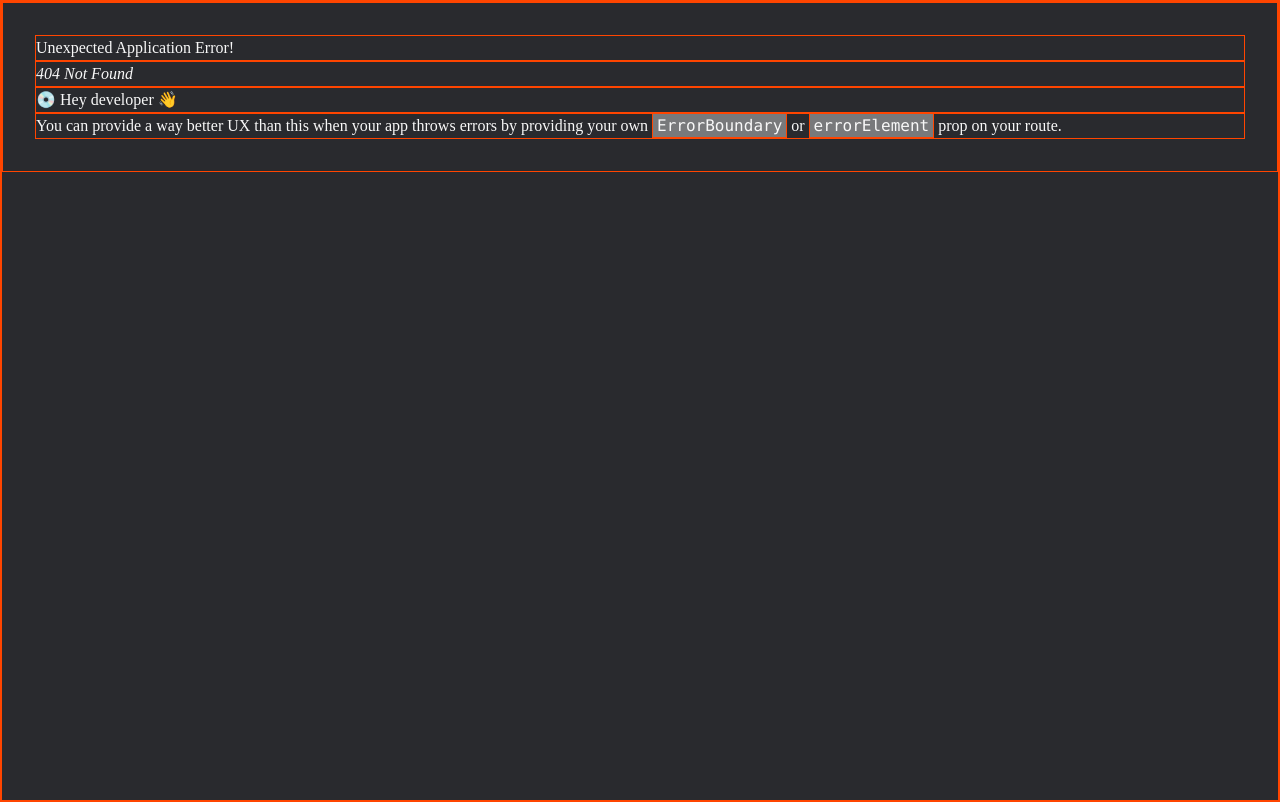
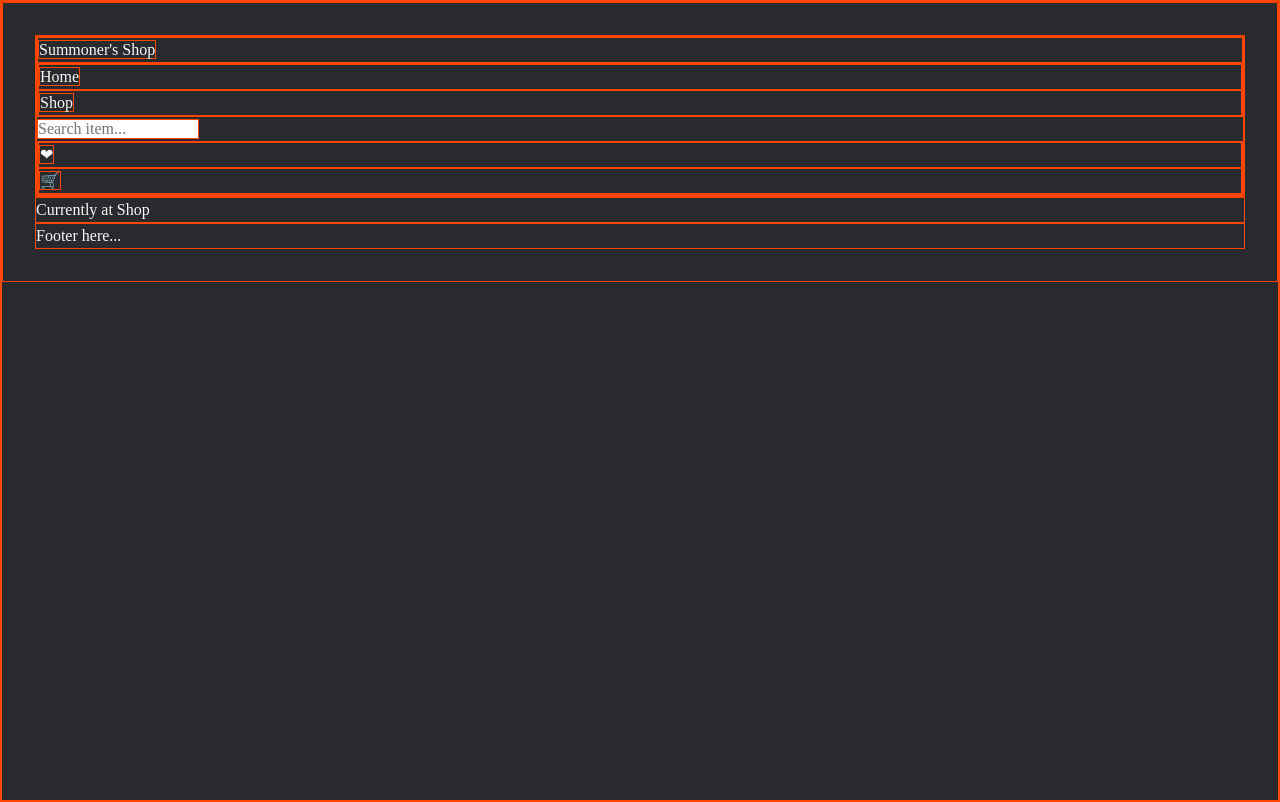
Before and after one commit to nofuenterr/league-of-legends-item-shop, a React (Vite) app: page /shop in a window 1280 px wide. Before the commit this address had no page. Built offline with nearby package versions, Linux system fonts and the light colour scheme.

Commit message:
feat: add header, main and footer placeholder components, nested routes, and header navlinks and search bar

```diff
--- a/src/index.css
+++ /dev/null
@@ -1,84 +0,0 @@
-:root {
-  font-synthesis: none;
-  text-rendering: optimizeLegibility;
-  -webkit-font-smoothing: antialiased;
-  -moz-osx-font-smoothing: grayscale;
-
-  --neutral-0: #FFFFFF;
-  --neutral-100: #F8F8F8;
-  --neutral-200: #f0f1f2;
-  --neutral-300: #DDDEE1;
-  --neutral-400: #B7B9BE;
-  --neutral-500: #8C8F97;
-  --neutral-600: #7D818A;
-  --neutral-700: #6B6E76;
-  --neutral-800: #505258;
-  --neutral-900: #3B3D42;
-  --neutral-1000: #292A2E;
-  --neutral-1100: #1E1F21;
-
-  --fs-4xs: 0.375rem;
-  --fs-3xs: 0.5rem;
-  --fs-2xs: 0.625rem;
-  --fs-xs: 0.75rem;
-  --fs-sm: 0.875rem;
-  --fs-base: 1rem;
-  --fs-md: 1.125rem;
-  --fs-lg: 1.25rem;
-  --fs-xl: 1.5rem;
-  --fs-2xl: 1.875rem;
-  --fs-3xl: 2.25rem;
-  --fs-4xl: 3rem;
-  --fs-5xl: 3.75rem;
-  --fs-6xl: 4.5rem;
-  --fs-7xl: 5.5rem;
-  --fs-8xl: 7rem;
-  --fs-9xl: 9rem;
-  --fs-10xl: 11.5rem;
-  --fs-11xl: 15rem;
-
-  --fw-bold: 700;
-  --fw-regular: 400;
-
-  --space-0: 0;
-  --space-1: 0.25rem;
-  --space-2: 0.5rem;
-  --space-3: 0.75rem;
-  --space-4: 1rem;
-  --space-5: 1.25rem;
-  --space-6: 1.5rem;
-  --space-8: 2rem;
-  --space-10: 2.5rem;
-  --space-12: 3rem;
-  --space-16: 4rem;
-  --space-20: 5rem;
-  --space-24: 6rem;
-  --space-30: 8rem;
-  --space-38: 10rem;
-
-  --space-xs: var(--space-1);
-  --space-sm: var(--space-2);
-  --space-md: var(--space-4);
-  --space-lg: var(--space-6);
-  --space-xl: var(--space-10);
-  --space-2xl: var(--space-16);
-  --space-3xl: var(--space-24);
-  --space-4xl: var(--space-38);
-
-  --ff-default: '';
-}
-
-
-body {
-  min-height: 100dvh;
-  font-family: var(--ff-default, system-ui, Avenir, Helvetica, Arial, sans-serif);
-  font-size: var(--fs-base);
-  font-weight: var(--fw-regular);
-  color: var(--neutral-100);
-  background-color: var(--neutral-1000);
-}
-
-#root {
-  max-width: 1280px;
-  padding: 2rem;
-}
--- a/src/modern-normalize.css
+++ /dev/null
@@ -1,89 +0,0 @@
-*,
-*::before,
-*::after {
-  box-sizing: border-box;
-}
-
-html {
-  font-family:
-    system-ui, 'Segoe UI', Roboto, Helvetica, Arial, sans-serif,
-    'Apple Color Emoji', 'Segoe UI Emoji';
-  line-height: 1.15;
-  -webkit-text-size-adjust: 100%;
-  tab-size: 4;
-}
-
-b,
-strong {
-  font-weight: bolder;
-}
-
-code,
-kbd,
-samp,
-pre {
-  font-family:
-    ui-monospace, SFMono-Regular, Consolas, 'Liberation Mono', Menlo, monospace;
-  font-size: 1em;
-}
-
-small {
-  font-size: 80%;
-}
-
-sub,
-sup {
-  font-size: 75%;
-  line-height: 0;
-  position: relative;
-  vertical-align: baseline;
-}
-
-sub {
-  bottom: -0.25em;
-}
-
-sup {
-  top: -0.5em;
-}
-
-table {
-  border-color: currentcolor;
-}
-
-button,
-input,
-optgroup,
-select,
-textarea {
-  font-family: inherit;
-  font-size: 100%;
-  line-height: 1.15;
-  margin: 0;
-}
-
-legend {
-  padding: 0;
-}
-
-progress {
-  vertical-align: baseline;
-}
-
-::-webkit-inner-spin-button,
-::-webkit-outer-spin-button {
-  height: auto;
-}
-
-::-webkit-search-decoration {
-  -webkit-appearance: none;
-}
-
-::-webkit-file-upload-button {
-  -webkit-appearance: button;
-  font: inherit;
-}
-
-summary {
-  display: list-item;
-}
--- a/src/reset.css
+++ /dev/null
@@ -1,63 +0,0 @@
-:root {
-  line-height: 1.5;
-}
-
-*,
-*::before,
-*::after {
-  margin: 0;
-  padding: 0;
-}
-
-h1,
-h2,
-h3,
-h4,
-h5,
-figure,
-p,
-ol,
-ul {
-  margin: 0;
-}
-
-ol,
-ul {
-  list-style: none;
-  padding-inline: 0;
-}
-
-h1,
-h2,
-h3,
-h4,
-h5 {
-  font-size: inherit;
-  font-weight: inherit;
-}
-
-img,
-picture,
-svg,
-iframe {
-  display: block;
-  max-width: 100%;
-}
-
-img {
-  height: auto;
-  vertical-align: middle;
-  font-style: italic;
-  background-repeat: no-repeat;
-  background-size: cover;
-  shape-margin: 1rem;
-}
-
-a {
-  text-decoration: none;
-  color: inherit;
-}
-
-fieldset {
-  border: none;
-}
--- a/src/routes.jsx
+++ b/src/routes.jsx
@@ -1,15 +1,21 @@
 import App from './routes/App/App'
+import Home from './routes/Main/Home';
+import Shop from './routes/Main/Shop';
+import Cart from './routes/Main/Cart';
 
 import {
   createRoutesFromElements,
   Route,
-} from "react-router-dom";
+} from 'react-router-dom';
 
 const routes = createRoutesFromElements(
   <Route
-    path="/"
+    path='/'
     element={<App />}
   >
+    <Route index={true} element={<Home />} />
+    <Route path='/shop' element={<Shop />} />
+    <Route path='/cart' element={<Cart />} />
   </Route>
 )
 
--- a/src/routes/App/App.jsx
+++ b/src/routes/App/App.jsx
@@ -1,7 +1,18 @@
+import Header from '../Header/Header'
+import Main from '../Main/Main'
+import Footer from '../Footer/Footer'
+
+import { Outlet } from 'react-router-dom'
+
 function App() {
 
   return (
     <>
+      <Header />
+      <Main>
+        <Outlet />
+      </Main>
+      <Footer />
     </>
   )
 }
--- /dev/null
+++ b/src/routes/Footer/Footer.jsx
@@ -0,0 +1,9 @@
+function Footer() {
+  return (
+    <footer>
+      Footer here...
+    </footer>
+  )
+}
+
+export default Footer
--- /dev/null
+++ b/src/routes/Header/Header.jsx
@@ -0,0 +1,28 @@
+import { NavLink } from 'react-router-dom'
+
+function Header() {
+
+  return (
+    <header>
+      <nav>
+        <h1><NavLink to='/'>Summoner's Shop</NavLink></h1>
+        <ul>
+          <li><NavLink to='/'>Home</NavLink></li>
+          <li><NavLink to='/shop'>Shop</NavLink></li>
+        </ul>
+        <input
+          type='search'
+          id='search'
+          name='search'
+          placeholder='Search item...'
+        />
+        <ul>
+          <li><NavLink to='/shop'>❤{/* temporary icon */}</NavLink></li>
+          <li><NavLink to='/cart'>🛒{/* temporary icon */}</NavLink></li>
+        </ul>
+      </nav>
+    </header>
+  )
+}
+
+export default Header
--- /dev/null
+++ b/src/routes/Main/Cart.jsx
@@ -0,0 +1,9 @@
+function Cart() {
+  return (
+    <>
+      Currently at Cart
+    </>
+  )
+}
+
+export default Cart
--- /dev/null
+++ b/src/routes/Main/Home.jsx
@@ -0,0 +1,9 @@
+function Home() {
+  return (
+    <>
+      Currently at Home
+    </>
+  )
+}
+
+export default Home
--- /dev/null
+++ b/src/routes/Main/Main.jsx
@@ -0,0 +1,9 @@
+function Main({ children }) {
+  return (
+    <main>
+      {children}
+    </main>
+  )
+}
+
+export default Main
--- /dev/null
+++ b/src/routes/Main/Shop.jsx
@@ -0,0 +1,9 @@
+function Shop() {
+  return (
+    <>
+      Currently at Shop
+    </>
+  )
+}
+
+export default Shop
```
